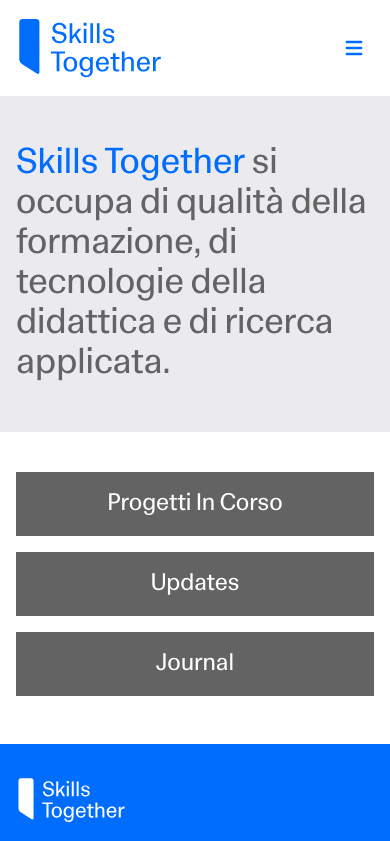
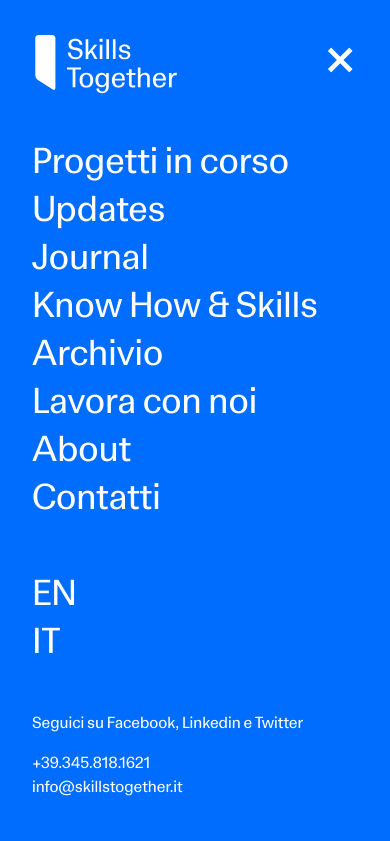
Before and after one commit to claudiopome/skills-together-website, a website built with Vite: page index.html in a window 390 px wide. Shown: the top 841 px of the page. Built offline with nearby package versions, Linux system fonts and the light colour scheme.

Commit message:
wip: mobile menu improvements.

```diff
--- a/index.html
+++ b/index.html
@@ -137,7 +137,7 @@
   <div class="text-center text-white bg-blue py-8">
        &copy; 2022, Skills Together Srls, Tutti i diritti riservati.
   </div>
-  <div class="bg-blue p-8 fixed grid gap-y-10 lg:grid-cols-12 w-screen h-screen duration-700 opacity-100 overflow-hidden">
+  <div class="bg-blue p-8 fixed top-0 right-0 bottom-0 left-0 grid gap-y-10 lg:grid-cols-12 w-screen h-screen duration-700 opacity-100 overflow-hidden">
 
 
       <a href="#" class="lg:col-span-3">
@@ -197,7 +197,7 @@
           </li>
        </ul>
       </div>
-      <nav class="md:col-start-4 lg:col-start-9 lg:col-span-2">
+      <nav class="lg:col-span-2">
         <ul>
           <li>
             <a href="index.html" class="block text-4xl lg:text-5xl my-2 font-normal hover:text-yellow text-white uppercase">En</a>
@@ -207,10 +207,14 @@
           </li>
         </ul>
       </nav>
-
+      <!--
       <div class="hidden lg:col-start-11 lg:flex lg:items-start lg:justify-end">
         <a class="text-6xl font-normal hover:text-yellow text-white" href="#">&times;</a>
       </div>
+    -->
+    <a href="javascript:void(0)"
+            class="fixed top-6 right-8 text-white hover:text-yellow text-6xl font-normal duration-300"
+            onclick="closeMenu()">&times;</a>
 
     <div class="lg:col-start-4 lg:col-span-3 text-white mb-4">
       <p>
```
